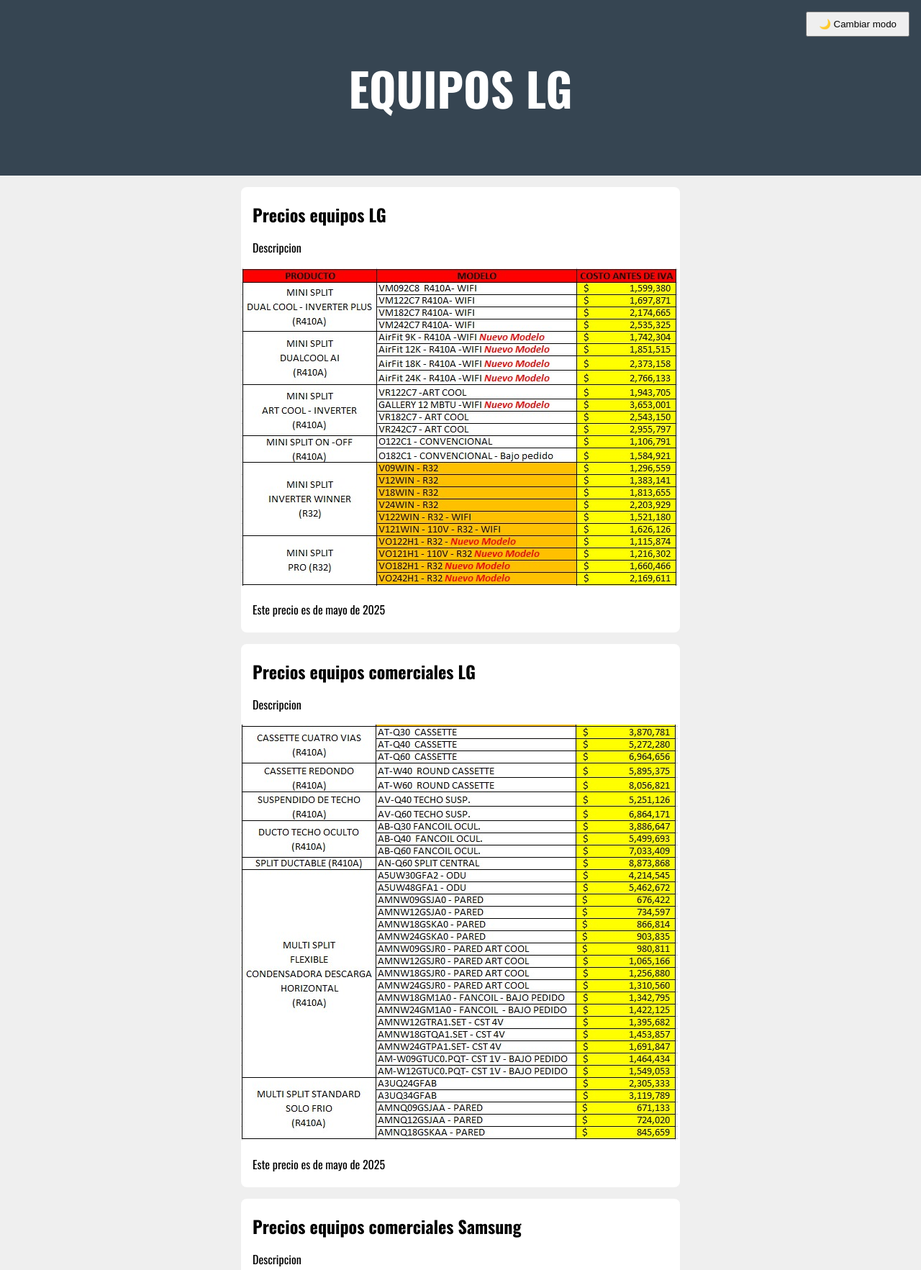
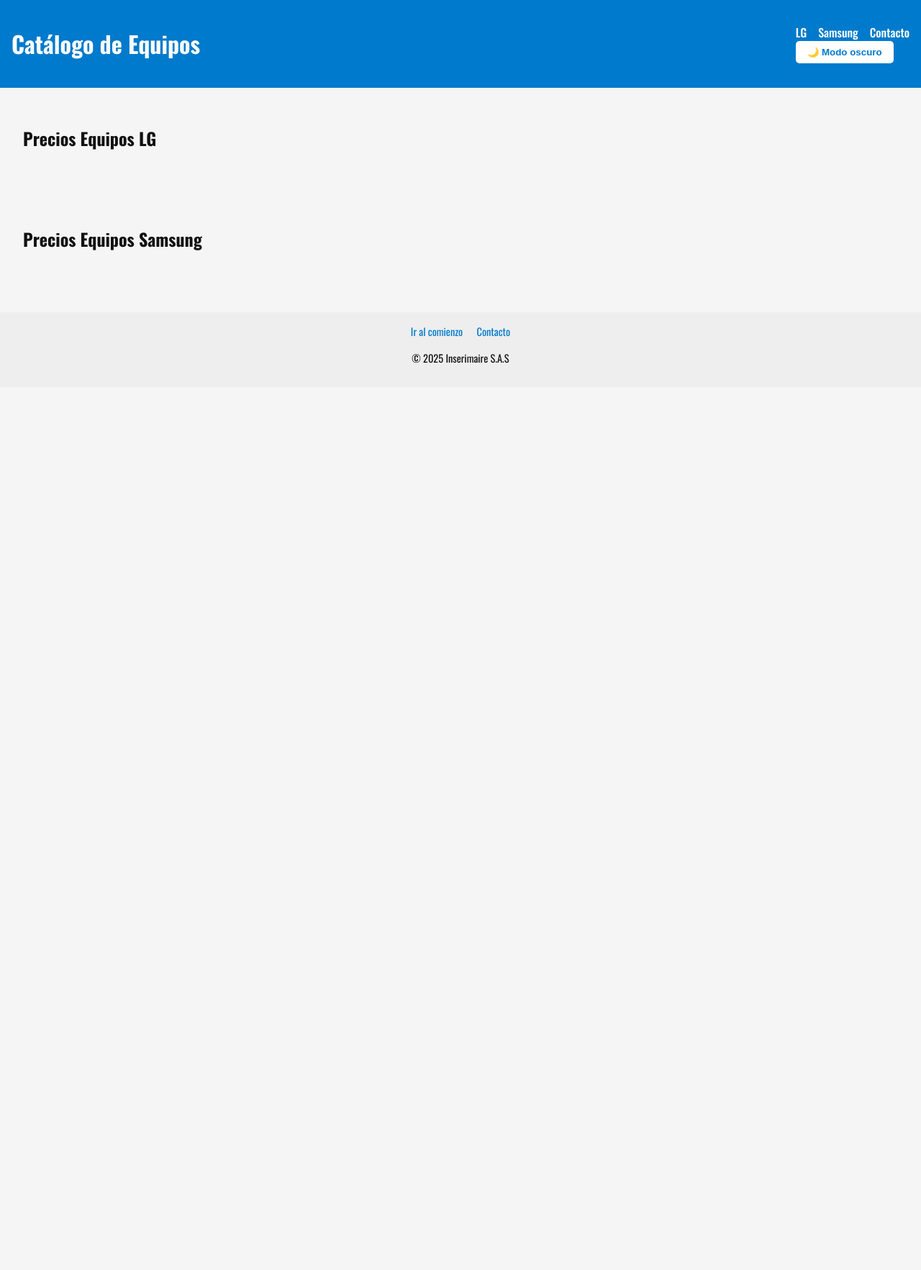
Before and after one commit to Yeinner20/miweb, a plain HTML site: page index.html in a window 1280 px wide. Shown: the top 1765 px of the page at 72% size. After the commit the page ends 800 px from the top, so only its background shows below. Drawn offline with nearby package versions, Linux system fonts and the light colour scheme; a web font is replaced by a local one.

Commit message:
Diseño mejorado

```diff
--- a/index.html
+++ b/index.html
@@ -1,48 +1,46 @@
 <!DOCTYPE html>
+<html lang="es">
 <head>
-    <title>Document</title>
-    <link rel="preconnect" href="https://fonts.googleapis.com">
-    <link rel="preconnect" href="https://fonts.gstatic.com" crossorigin>
-    <link href="https://fonts.googleapis.com/css2?family=Edu+NSW+ACT+Hand+Pre:wght@400..700&family=Oswald:wght@200..700&display=swap" rel="stylesheet">
-    <link rel="stylesheet" href="style.css">
+  <meta charset="UTF-8" />
+  <meta name="viewport" content="width=device-width, initial-scale=1.0" />
+  <title>Catálogo Equipos LG y Samsung</title>
+  <link rel="preconnect" href="https://fonts.googleapis.com">
+  <link rel="preconnect" href="https://fonts.gstatic.com" crossorigin>
+  <link href="https://fonts.googleapis.com/css2?family=Oswald:wght@200..700&display=swap" rel="stylesheet">
+  <link rel="stylesheet" href="style.css" />
+  <script src="script.js" defer></script>
 </head>
 <body>
-    <header>
-      <button id="modo-btn">🌙 Cambiar modo</button>
-      <script src="script.js"defer></script>
-      <!--id es un identificador unico que se utiliza una vez, si queremos utilizar mas se debe utilizar la etiqueta class-->
-        <h1 id="titulo">EQUIPOS LG</h1>
-    </header> <!--se puede poner header las veces que se quiera con tal de que no vayan dentro de otro header o foot al final-->
-    <section class="conteiner">
-      <article class="post"> <!--definir contenido independiente, para definir post, titulo, imagen, noticias, es hacer un articulo -->
-        <h2>Precios equipos LG</h2>
-        <p>Descripcion</p>
-        <img src="IMAGEN/PRECIOS LG ENERO 2025.jpeg" alt="Equipos LG"/>
-        <p>Este precio es de mayo de 2025</p>
-      </article>
-      <article class="post"> <!--definir contenido independiente, para definir post, titulo, imagen, noticias, es hacer un articulo -->
-        <h2>Precios equipos comerciales LG </h2>
-        <p>Descripcion</p>
-        <img src="IMAGEN/a287b392-c51f-4b23-87f3-c89dda5f3099.jpg" alt="Equipos LG2"/>
-        <p>Este precio es de mayo de 2025</p>
-      </article>
-      <article class="post"> <!--definir contenido independiente, para definir post, titulo, imagen, noticias, es hacer un articulo -->
-        <h2>Precios equipos comerciales Samsung </h2>
-        <p>Descripcion</p>
-        <img src="IMAGEN/a287b392-c51f-4b23-87f3-c89dda5f3099.jpg"/>
-        <p>Este precio es de mayo de 2025</p>
-      </article>
-    </section> <!--se utiliza definir secciones de la app o pagina y poner las etiquetas que se deseen-->
-    <footer>
-      <section>
-        <a href="#titulo">Ir al comienzo</a>
-        <a href="mailto:asesorcomercial@inserimaire.com">Contacto</a>
-        </section>
-        <p>Copyright 2025</p>
-    </footer> <!--va al final de la pagina, comunmente copyright informacion de contacto o similar-->
+  <header class="main-header">
+    <h1 id="titulo">Catálogo de Equipos</h1>
+    <nav>
+      <ul class="nav-links">
+        <li><a href="#lg">LG</a></li>
+        <li><a href="#samsung">Samsung</a></li>
+        <li><a href="#contacto">Contacto</a></li>
+      </ul>
+      <button id="modo-btn">🌙 Modo oscuro</button>
+    </nav>
+  </header>
+
+  <main class="container">
+    <section id="lg">
+      <h2>Precios Equipos LG</h2>
+      <div class="productos-lg"></div>
+    </section>
+
+    <section id="samsung">
+      <h2>Precios Equipos Samsung</h2>
+      <div class="productos-samsung"></div>
+    </section>
+  </main>
+
+  <footer id="contacto">
+    <section class="footer-links">
+      <a href="#titulo">Ir al comienzo</a>
+      <a href="mailto:asesorcomercial@inserimaire.com">Contacto</a>
+    </section>
+    <p>&copy; 2025 Inserimaire S.A.S</p>
+  </footer>
 </body>
 </html>
-<!--esto genera la estructura del blog, no tiene colores ni sombreado ni nada
-HTML se encarga de generar un sentido del blog, las etiquetas nos sirven para
-darle un sentido y entender e identificar de manera sencilla
-*el atributo de class nos deja seleccionar estos elementos mas facil desde javascript o ccs -->
--- a/script.js
+++ b/script.js
@@ -1,15 +1,27 @@
-const btn = document.getElementById('modo-btn');
+// script.js
 
-// Cargar preferencia guardada
-if (localStorage.getItem('modo') === 'oscuro') {
-  document.body.classList.add('oscuro');
-}
+document.addEventListener("DOMContentLoaded", function () {
+  const btnModo = document.getElementById("modo-btn");
+  const body = document.body;
 
-btn.addEventListener('click', () => {
-  document.body.classList.toggle('oscuro');
-  if (document.body.classList.contains('oscuro')) {
-    localStorage.setItem('modo', 'oscuro');
-  } else {
-    localStorage.setItem('modo', 'claro');
+  // Verifica si el usuario ya tenía una preferencia guardada
+  const modoGuardado = localStorage.getItem("modo");
+
+  if (modoGuardado === "oscuro") {
+    body.classList.add("dark-mode");
+    btnModo.textContent = "☀️ Modo claro";
   }
+
+  btnModo.addEventListener("click", function () {
+    body.classList.toggle("dark-mode");
+
+    // Cambiar texto del botón
+    if (body.classList.contains("dark-mode")) {
+      btnModo.textContent = "☀️ Modo claro";
+      localStorage.setItem("modo", "oscuro");
+    } else {
+      btnModo.textContent = "🌙 Modo oscuro";
+      localStorage.setItem("modo", "claro");
+    }
+  });
 });
--- a/style.css
+++ b/style.css
@@ -1,68 +1,121 @@
-html {
-  font-family: "Oswald", sans-serif;
-  font-optical-sizing: auto;
-  font-weight: weight;
-  font-style: normal;
+:root {
+  --color-bg-light: #f5f5f5;
+  --color-text-light: #111;
+  --color-bg-dark: #1c1c1c;
+  --color-text-dark: #f0f0f0;
+  --accent-color: #007acc;
+  --font-family: 'Oswald', sans-serif;
 }
+
 body {
-    margin: 0;
-    background-color: #efefef;
+  margin: 0;
+  font-family: var(--font-family);
+  background-color: var(--color-bg-light);
+  color: var(--color-text-light);
+  transition: background-color 0.3s, color 0.3s;
 }
-header {
-    background-color: #364552;
-    color: white;
-    padding: 2rem 3rem; /*tamaño relativo dependiendo nuestra fuente de texto*/
+
+.dark-mode {
+  background-color: var(--color-bg-dark);
+  color: var(--color-text-dark);
 }
-header h1 {
-    font-size: 4rem;
-    text-align: center;
+
+img {
+  max-width: 100%;
+  height: auto;
+  border-radius: 8px;
 }
-.conteiner {
-    width: 610px;
-    margin: 0 auto;
+
+.main-header {
+  background-color: var(--accent-color);
+  color: white;
+  padding: 1rem;
+  display: flex;
+  justify-content: space-between;
+  align-items: center;
+  flex-wrap: wrap;
 }
-section article {
-    transition: all 0.3s ease-in;
-    background-color: #fff;
-    margin: 1rem 0;
-    border-radius: 0.5rem;
-    padding: 0.25rem 0;
-    cursor: pointer;
+
+.nav-links {
+  list-style: none;
+  display: flex;
+  gap: 1rem;
+  padding: 0;
+  margin: 0;
 }
-section article:hover {
-    box-shadow: 0 0.1rem 0.4rem rgba(243, 4, 4, 0.5);
+
+.nav-links a {
+  color: white;
+  text-decoration: none;
+  font-weight: 500;
 }
-section article h2, section article p {
-    margin: 1rem;
-}
-footer {
-    background-color: #222;
-    padding: 2rem;
-    color: white;
-}
-footer section {
-    float: right;
-}
-footer p {
-    margin: 0;
-}
-footer a {
-    transition: all 0.3 ease;
-    color: white;
-    text-decoration: none;
-}
-footer a:hover{
-    color: cornflowerblue;
-}
-body.oscuro {
-  background-color: #364552;
-  color: #000000;
+
+.nav-links a:hover {
+  text-decoration: underline;
 }
 
 #modo-btn {
-  position: fixed;
-  top: 1rem;
-  right: 1rem;
+  background: white;
+  color: var(--accent-color);
+  border: none;
   padding: 0.5rem 1rem;
+  font-weight: bold;
   cursor: pointer;
+  border-radius: 5px;
 }
+
+.container {
+  padding: 2rem;
+  display: grid;
+  gap: 2rem;
+}
+
+section {
+  margin-bottom: 2rem;
+}
+
+.post {
+  background-color: #ffffff;
+  padding: 1rem;
+  border-radius: 10px;
+  box-shadow: 0 2px 8px rgba(0,0,0,0.1);
+  transition: transform 0.2s;
+}
+
+.post:hover {
+  transform: translateY(-5px);
+}
+
+footer {
+  background-color: #eee;
+  padding: 1rem;
+  text-align: center;
+  font-size: 0.9rem;
+}
+
+.footer-links {
+  margin-bottom: 1rem;
+}
+
+.footer-links a {
+  margin: 0 0.5rem;
+  color: var(--accent-color);
+  text-decoration: none;
+}
+
+.footer-links a:hover {
+  text-decoration: underline;
+}
+
+@media (max-width: 768px) {
+  .main-header {
+    flex-direction: column;
+    align-items: flex-start;
+  }
+
+  .nav-links {
+    flex-direction: column;
+    gap: 0.5rem;
+    margin-top: 1rem;
+  }
+}
```
Also changed, not shown: productos.json (added, +23 -0 lines).
